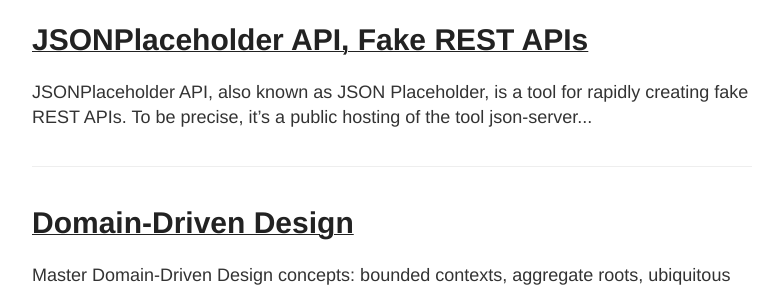
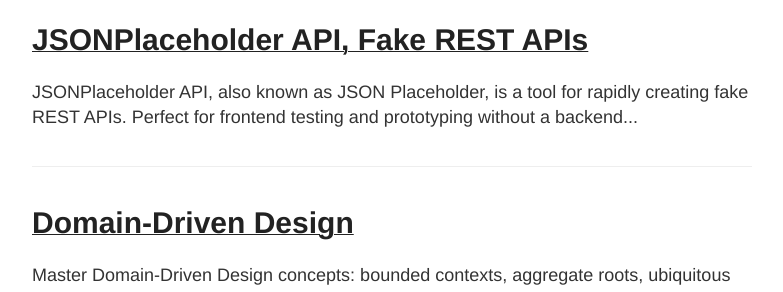
Before and after one commit to plilja/plilja.github.io, a Jekyll site: the page built from index.html, in a window 1280 px wide and 900 px high. Shown: the part 147-439 px from the top of the window, without its empty margins (248-1031 px from the left). Built offline with Jekyll 4.4.1, drawn with Linux system fonts in a browser that asks for light colours.

Commit message:
Add excerpt

```diff
--- a/_posts/2026-02-07-jsonplaceholder-api-fake-rest-apis.md
+++ b/_posts/2026-02-07-jsonplaceholder-api-fake-rest-apis.md
@@ -3,6 +3,7 @@
 title: JSONPlaceholder API, Fake REST APIs
 tags: [tools]
 keywords: [jsonplaceholder, jsonplaceholder-api, api, rest-api, api-mocking, json-server, frontend-development, mock-server]
+excerpt: "JSONPlaceholder API, also known as JSON Placeholder, is a tool for rapidly creating fake REST APIs. Perfect for frontend testing and prototyping without a backend."
 ---
 
 [_JSONPlaceholder API_](https://jsonplaceholder.typicode.com), also known as JSON Placeholder,
```
